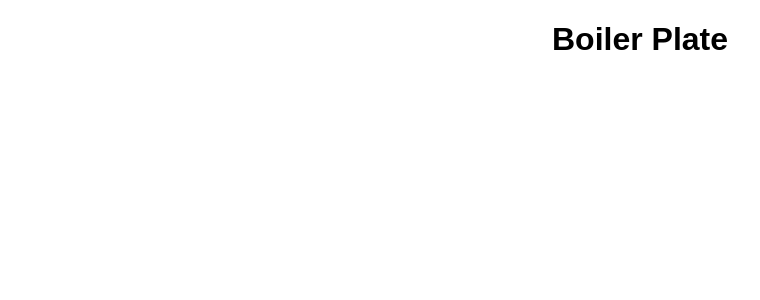
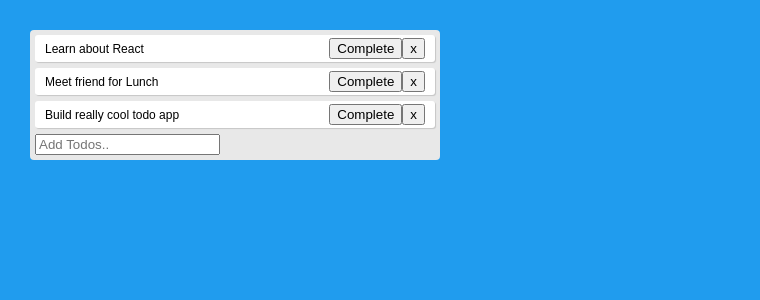
Before and after one commit to Charpell/React-University, a React (Create React App) app: page / in a window 1280 px wide. Shown: the top 300 px of the page, without its empty margins (0-760 px from the left). Built offline with nearby package versions, Linux system fonts and the light colour scheme.

Commit message:
Create todo with React hooks

```diff
--- a/package.json
+++ b/package.json
@@ -3,8 +3,8 @@
   "version": "0.1.0",
   "private": true,
   "dependencies": {
-    "react": "^16.4.0",
-    "react-dom": "^16.4.0",
+    "react": "^16.7.0-alpha.2",
+    "react-dom": "^16.7.0-alpha.2",
     "react-scripts": "1.1.4"
   },
   "scripts": {
--- a/src/App.css
+++ b/src/App.css
@@ -1,28 +1,24 @@
-.App {
-  text-align: center;
+.app {
+  background: #209cee;
+  padding: 30px;
+  height: 100vh;
 }
 
-.App-logo {
-  animation: App-logo-spin infinite 20s linear;
-  height: 80px;
+.todo-list {
+  background: #e8e8e8;
+  border-radius: 4px;
+  padding: 5px;
+  max-width: 400px;
 }
 
-.App-header {
-  background-color: #222;
-  height: 150px;
-  padding: 20px;
-  color: white;
+.todo {
+  background: #fff;
+  box-shadow: 1px 1px 1px rgba(0, 0, 0, 0.15);
+  padding: 3px 10px;
+  font-size: 12px;
+  margin-bottom: 6px;
+  border-radius: 3px;
+  display: flex;
+  align-items: center;
+  justify-content: space-between;
 }
-
-.App-title {
-  font-size: 1.5em;
-}
-
-.App-intro {
-  font-size: large;
-}
-
-@keyframes App-logo-spin {
-  from { transform: rotate(0deg); }
-  to { transform: rotate(360deg); }
-}
--- a/src/App.js
+++ b/src/App.js
@@ -1,15 +1,92 @@
-import React, { Component } from 'react';
+import React, { useState } from 'react';
 
 import './App.css';
 
-class App extends Component {
-  render() {
-    return (
-      <div className="App">
-        <h1>Boiler Plate</h1>
+function Todo({ todo, index, completeTodo, removeTodo }) {
+  return <div style={{textDecoration: todo.isCompleted ? 'line-through' : ''}}
+    className="todo">
+      {todo.text}
+      <div>
+        <button onClick={() => completeTodo(index)}>Complete</button>
+        <button onClick={() => removeTodo(index)}>x</button>
       </div>
-    );
+    </div>
+
+}
+
+function TodoForm({ addTodo }) {
+  const [value, setValue] = useState('');
+
+  const handleSubmit = e => {
+    e.preventDefault();
+    if(!value) return;
+    addTodo(value);
+    setValue('');
   }
+
+  return (
+    <form onSubmit={handleSubmit}>
+      <input
+        type="text"
+        className="input"
+        value={value}
+        placeholder="Add Todos.."
+        onChange={e => setValue(e.target.value)}
+      />
+    </form>
+  )
+}
+
+function App() {
+  const [todos, setTodos] = useState([
+    {
+      text: 'Learn about React',
+      isCompleted: false
+    },
+    {
+      text: 'Meet friend for Lunch',
+      isCompleted: false
+    },
+    {
+      text: 'Build really cool todo app',
+      isCompleted: false
+    },
+  ]);
+
+  const addTodo = text => {
+    const newTodos = [...todos, { text }];
+    setTodos(newTodos)
+  }
+
+  const completeTodo = index => {
+    const newTodos = [...todos];
+    newTodos[index].isCompleted = true;
+    setTodos(newTodos);
+  }
+
+  const removeTodo = index => {
+    const newTodos = [...todos];
+    newTodos.splice(index, 1);
+    setTodos(newTodos);
+  }
+
+  return (
+    <div className="app">
+      <div className="todo-list">
+        {todos.map((todo, index) => (
+          <Todo
+            key={index}
+            index={index}
+            todo={todo}
+            completeTodo={completeTodo}
+            removeTodo={removeTodo}
+            />
+        ))}
+
+        <TodoForm addTodo={addTodo} />
+      </div>
+    </div>
+  )
 }
 
 export default App;
```
Also changed, not shown: branch.png, 1 other file (tests, documents, lock files or other folders).
